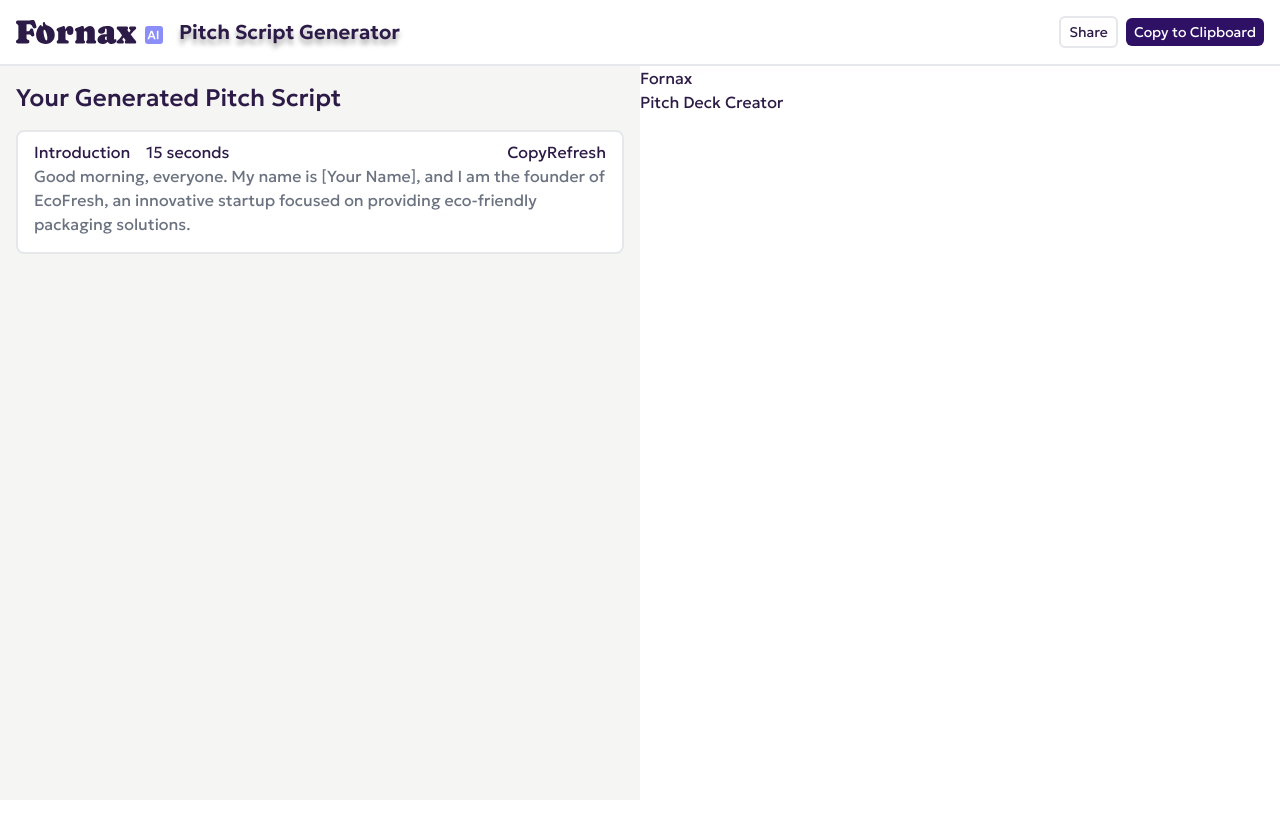
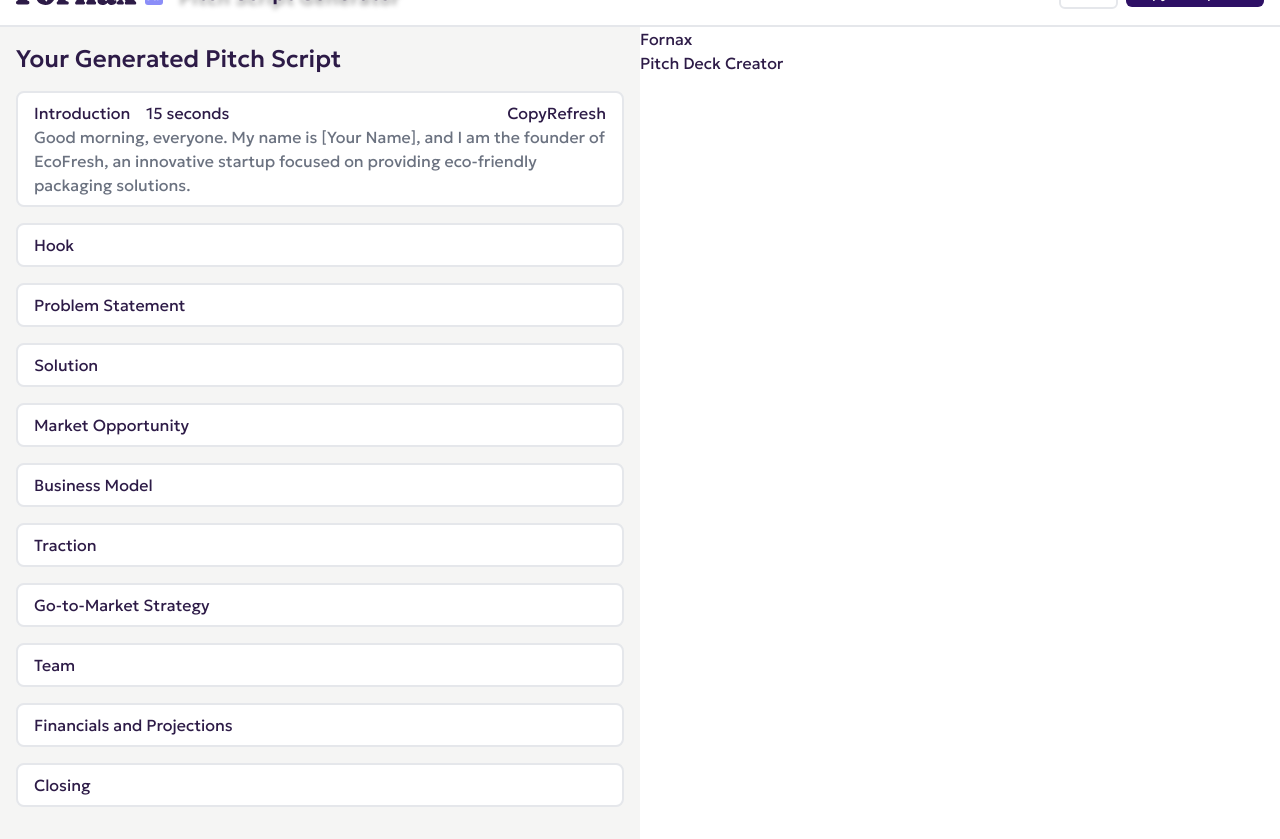
Before and after one commit to KimPalao/pitch-script-generator, a Next.js app: page / in a window 1280 px wide. Before the commit the page ends 800 px from the top, so only its background shows below. Built offline with nearby package versions, Linux system fonts and the light colour scheme.

Commit message:
Conditionally render parts of the card based on the presence of content

```diff
--- a/app/ui/pitch/card.tsx
+++ b/app/ui/pitch/card.tsx
@@ -8,20 +8,22 @@ export default function Card({
   content?: string;
 }) {
   return (
-    <section className='p-4 pt-2 border-solid border-2 border-gray-200 rounded-lg text'>
+    <section className='px-4 py-2 border-solid border-2 border-gray-200 rounded-lg text mb-4'>
       <div className="flex flex-row justify-between">
         <div>
-          <h2 className="inline-block">{title}</h2><span className='ms-4'>15 seconds</span>
+          <h2 className="inline-block">{title}</h2>
+          {content &&
+            <span className='ms-4'>15 seconds</span>
+          }
         </div>
-        <div>
+        {content && <div>
           <span>Copy</span>
           <span>Refresh</span>
-        </div>
+        </div>}
       </div>
-      <p className="text-gray-500">
-        Good morning, everyone. My name is [Your Name], and I am the founder of EcoFresh,
-        an innovative startup focused on providing eco-friendly packaging solutions.
-      </p>
+      {content?.length && <p className="text-gray-500">
+        {content}
+      </p>}
     </section>
   );
 }
--- a/app/ui/pitch/pitch.tsx
+++ b/app/ui/pitch/pitch.tsx
@@ -7,6 +7,16 @@ export default function Pitch() {
       <h1 className="text-2xl font-medium mb-4">Your Generated Pitch Script</h1>
       <Card title='Introduction' content='Good morning, everyone. My name is [Your Name], and I am the founder of EcoFresh,
           an innovative startup focused on providing eco-friendly packaging solutions.'/>
+      <Card title="Hook" />
+      <Card title="Problem Statement" />
+      <Card title="Solution" />
+      <Card title="Market Opportunity" />
+      <Card title="Business Model" />
+      <Card title="Traction" />
+      <Card title="Go-to-Market Strategy" />
+      <Card title="Team" />
+      <Card title="Financials and Projections" />
+      <Card title="Closing" />
     </div>
   );
 }
```
